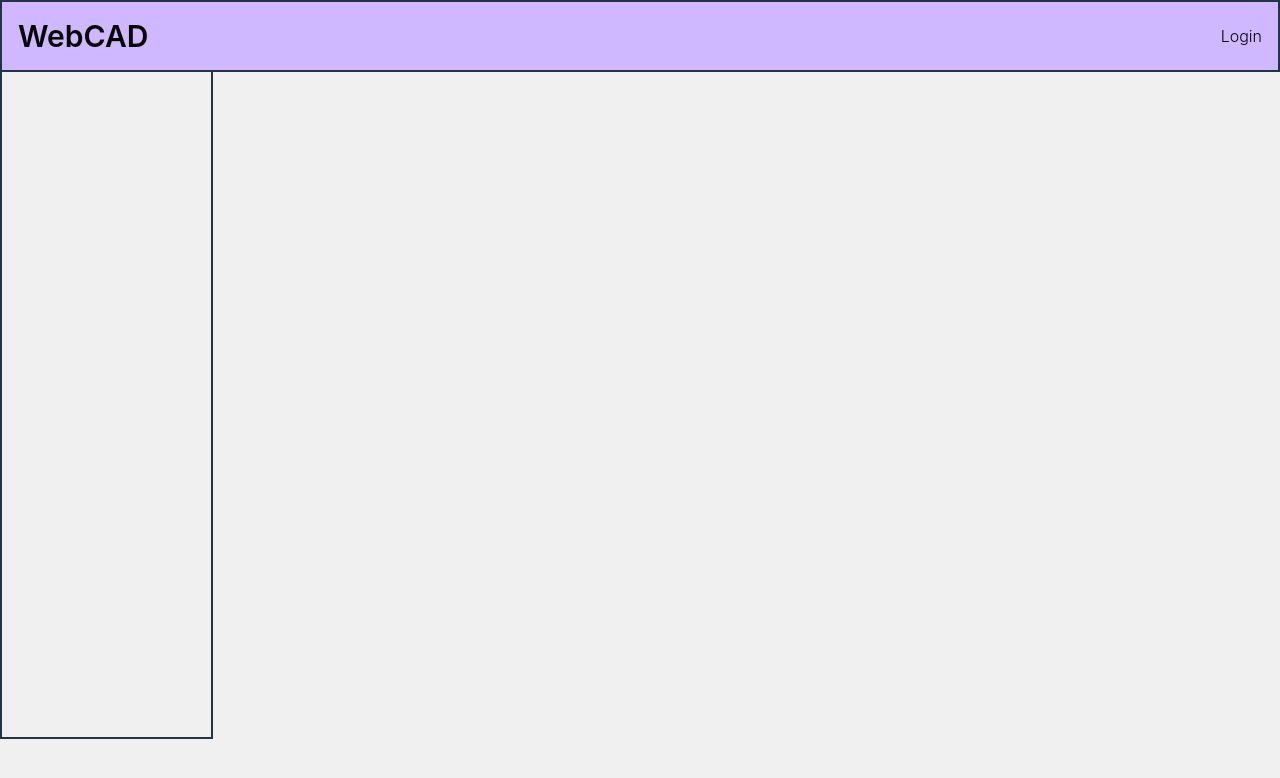
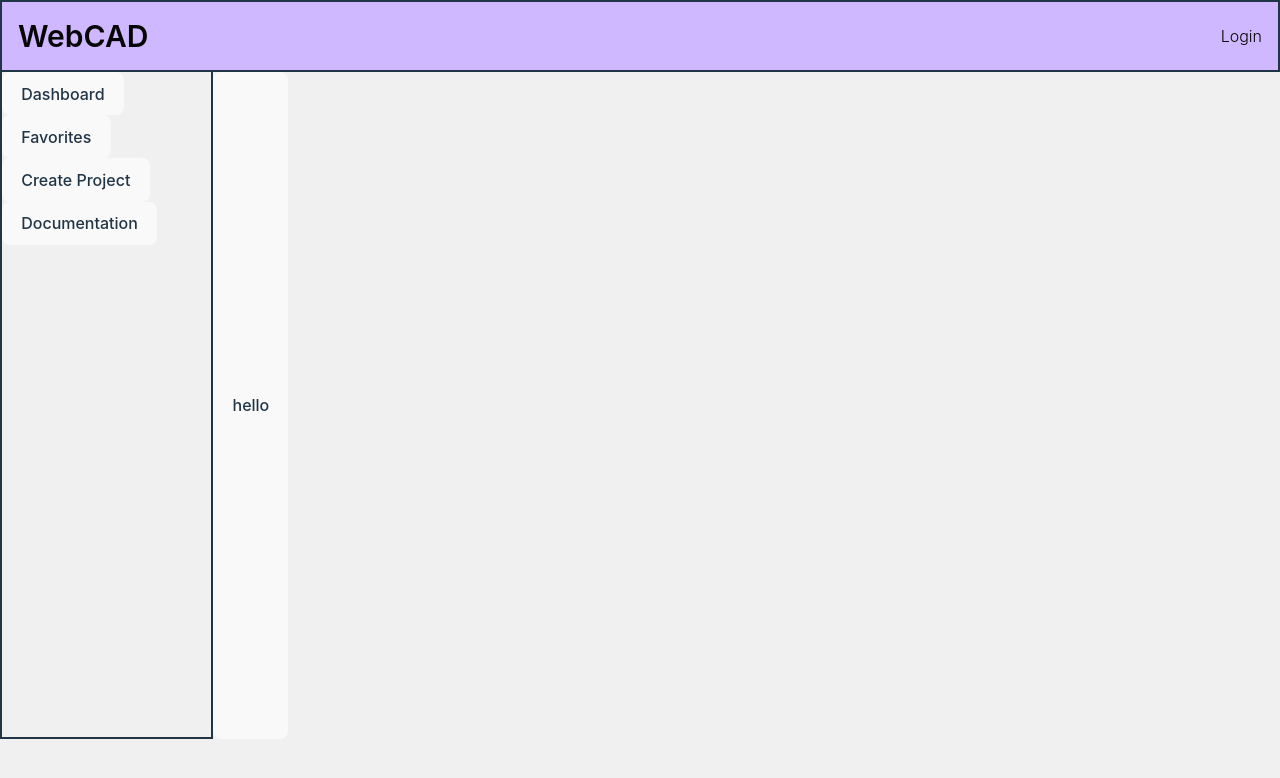
Before and after one commit to beecurious/webcad-vite, a React (Vite) app: page /Dashboard in a window 1280 px wide. Shown: the top 778 px of the page. Built offline with nearby package versions, Linux system fonts and the light colour scheme; no server answers.

Commit message:
changes I made, I want to keep seperate for now

```diff
--- a/package.json
+++ b/package.json
@@ -12,6 +12,7 @@
     "@supabase/supabase-js": "^2.20.0",
     "react": "^18.2.0",
     "react-dom": "^18.2.0",
+    "react-quill": "^2.0.0",
     "react-router-dom": "^6.10.0"
   },
   "devDependencies": {
--- /dev/null
+++ b/src/routes/CreateProject.tsx
@@ -0,0 +1,16 @@
+
+export default function CreateProject(){
+
+
+    return(
+        <div>
+            <>
+                <div>Project Name</div>
+                <input type="text" className="border-2 rounded-xl bg-white p-3 mb-4 w-full"></input>
+            </>
+        </div>
+    )
+
+
+
+}
--- a/src/routes/Projects.tsx
+++ b/src/routes/Projects.tsx
@@ -1,3 +1,4 @@
+
 
 
 export default function Projects(){
--- a/src/routes/SideNav.tsx
+++ b/src/routes/SideNav.tsx
@@ -1,16 +1,36 @@
 import { Link, Outlet } from "react-router-dom";
+import supabase from "../supabaseClient";
+export default function SideNav() {
+
+
+    const code = 'hello World'
+
+async function createPost(){
+  await supabase
+    .from('Project')
+    .insert({
+         code
+    })
+    .single();
+  //fetchPosts()
+}
 
 
 
-
-export default function SideNav() {
-
     return (
             <div className="SideNav w-full h-full flex flex-row">
-                <div className="h-full border-solid border-2 border-t-0 w-1/6 ">
+                <div className=" h-full border-solid border-2 border-t-0 w-1/6 ">
                     <div className="Top Buttons">
+                    <button>Dashboard</button>
+                    <button>Favorites</button>
+                    <button>Create Project</button>
+                    </div>
+
+                    <div className=" Bottom Buttons ">
+                        <button>Documentation</button>
                     </div>
                 </div>
+                <button onClick={createPost}> hello</button>
 
                 <Outlet/>
 
```
Also changed, not shown: src/routes/Dashboard.tsx (+6 -1 lines), 1 other file (tests, documents, lock files or other folders).
